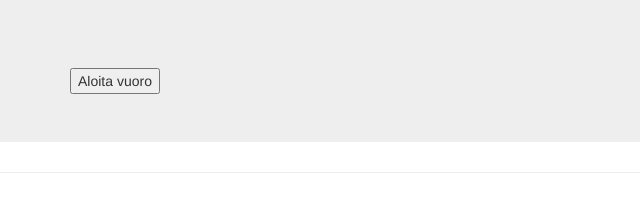
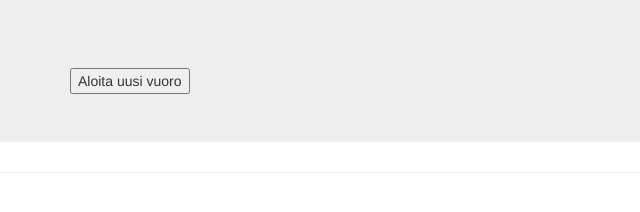
Before and after one commit to artokaik/wordGame_Angular, a plain HTML site: page public_html/index.html in a window 1280 px wide. Both pictures are taken after a click on the input "Start Game". Shown: the full height of the page, 0-640 px from the left. Drawn offline with nearby package versions, Linux system fonts and the light colour scheme.

Commit message:
travis push

```diff
--- a/public_html/index.html
+++ b/public_html/index.html
@@ -29,7 +29,7 @@
                 <h1 id="teamInTurn"></h1>
                 <h1 id="playerInTurn"></h1>
                 <p id="instructions"></p>
-                <button id="startTurnButton" onclick="game.startTurn()">Aloita vuoro</button>
+                <button id="startTurnButton" onclick="game.startTurn()">Aloita uusi vuoro</button>
             </div>
             <div align="center" class="guessing" hidden="true">
                  <h1 id="word"></h1>
```
Also changed, not shown: 2 other files.
